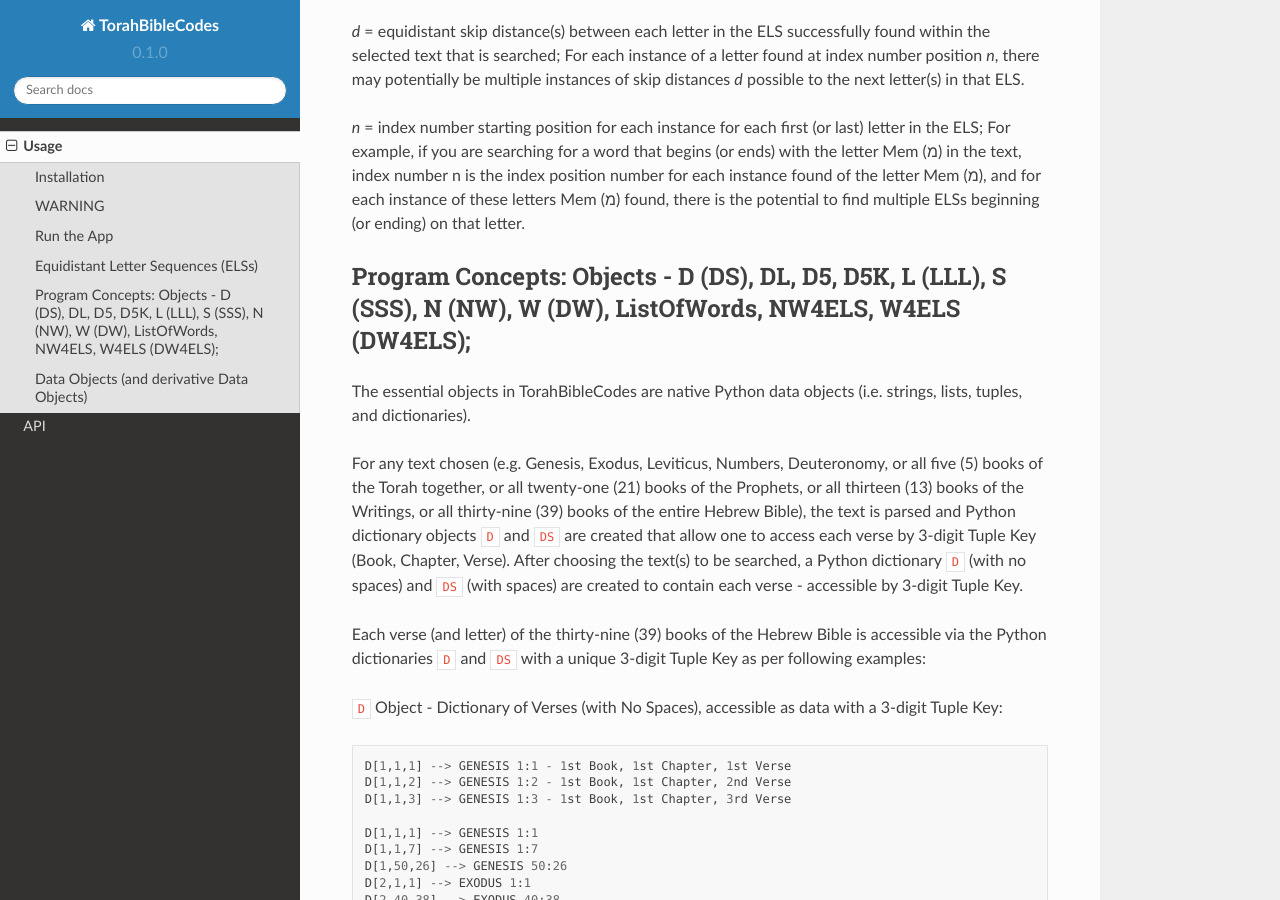
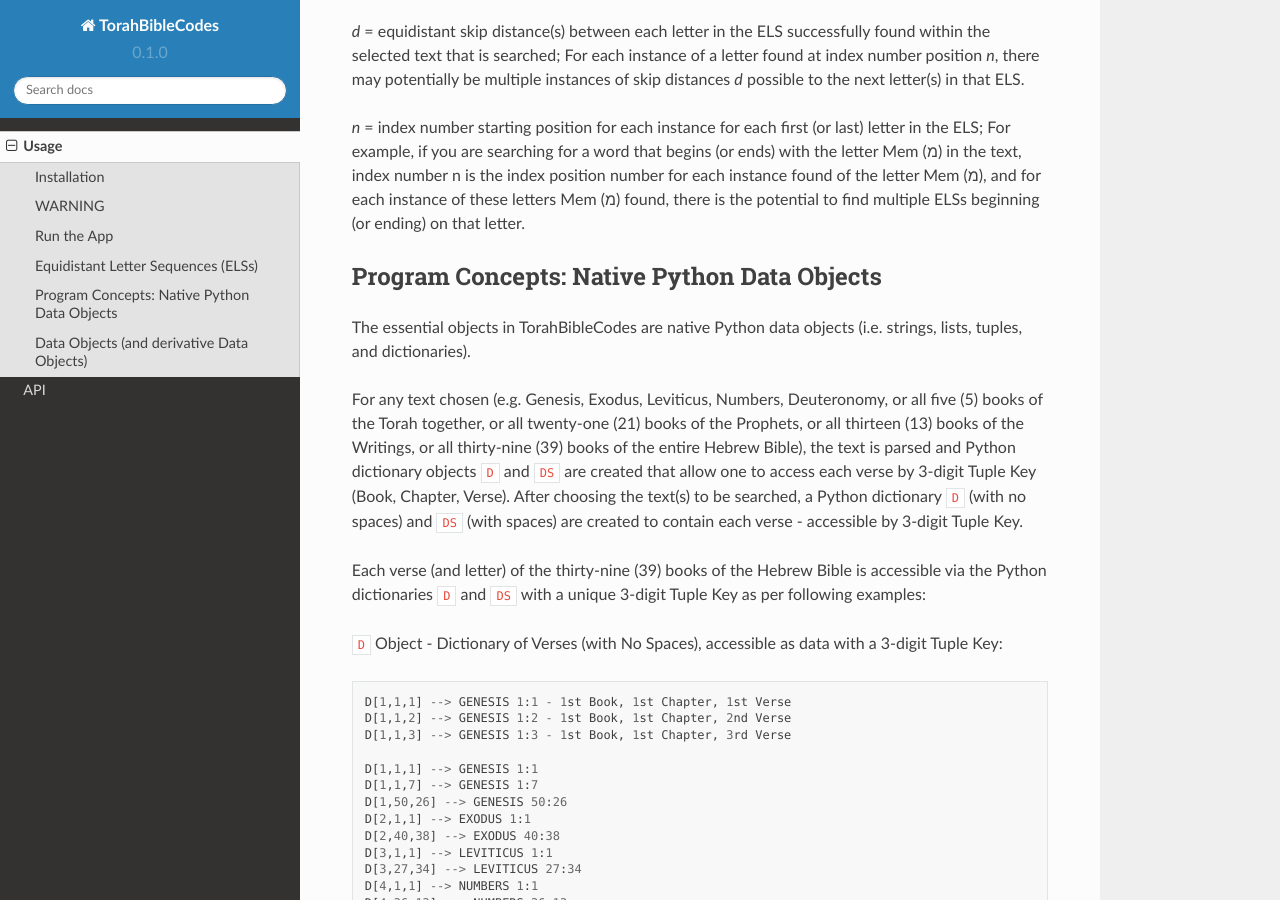
Before and after one commit to TorahBibleCodes/TorahBibleCodes_Sphinx, a Sphinx documentation site: the page built from docs/source/usage.rst, in a window 1280 px wide and 900 px high, scrolled down 2805 px. Built offline with Sphinx 7.4.7 and the Read the Docs theme 2.0.0, drawn with Linux system fonts in a browser that asks for light colours.

Commit message:
Update usage.rst

```diff
--- a/docs/source/usage.rst
+++ b/docs/source/usage.rst
@@ -137,7 +137,7 @@
 
 
 
-Program Concepts: Objects - D (DS), DL, D5, D5K, L (LLL), S (SSS), N (NW), W (DW), ListOfWords, NW4ELS, W4ELS (DW4ELS);
+Program Concepts: Native Python Data Objects
 ----------------
 
 The essential objects in TorahBibleCodes are native Python data objects (i.e. strings, lists, tuples, and dictionaries).
```
